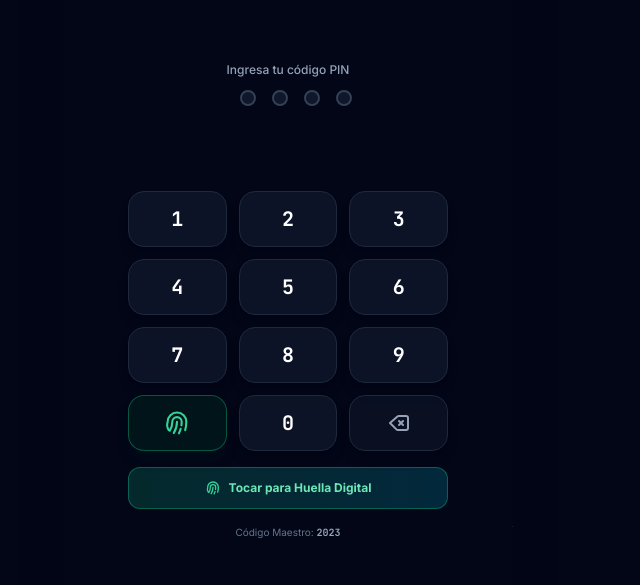
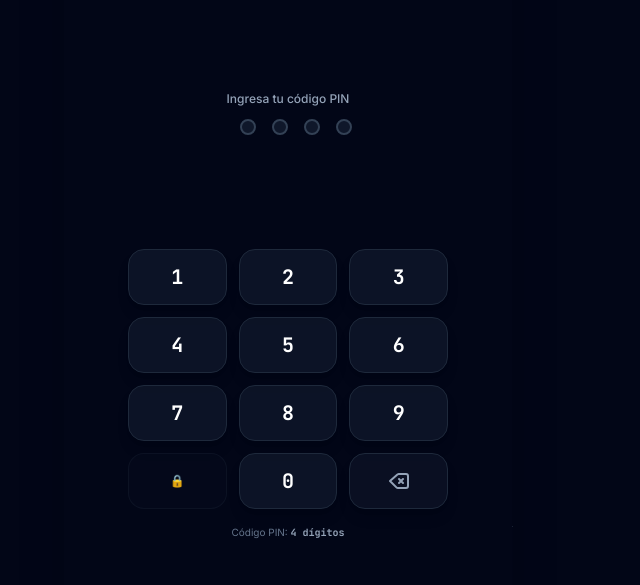
Before and after one commit to CrisBeBe/securaq-finanzas, a plain HTML site: page index.html in a window 1280 px wide. Shown: the part 212-797 px from the top of the page, without its empty margins (352-992 px from the left). Drawn offline with nearby package versions, Linux system fonts and the light colour scheme.

Commit message:
security: quitar huella falsa - solo PIN 2023 real y seguro

```diff
--- a/index.html
+++ b/index.html
@@ -51,7 +51,6 @@
         pinInput: '',
         pinError: false,
         pinSuccess: false,
-        hasBiometrics: true,
         PIN_CODE: '2023',
 
         // Modales
@@ -116,15 +115,6 @@
           // Comprobar si ya desbloqueó en la sesión activa
           if (sessionStorage.getItem('securaq_unlocked') === 'true') {
             this.isLocked = false;
-          }
-
-          // Verificar soporte biométrico (huella dactilar)
-          if (window.PublicKeyCredential && PublicKeyCredential.isUserVerifyingPlatformAuthenticatorAvailable) {
-            PublicKeyCredential.isUserVerifyingPlatformAuthenticatorAvailable().then(avail => {
-              this.hasBiometrics = avail;
-            }).catch(() => { this.hasBiometrics = true; });
-          } else {
-            this.hasBiometrics = true;
           }
 
           // Verificar permiso de notificaciones nativas
@@ -405,24 +395,10 @@
           }
         },
 
-        async unlockWithFingerprint() {
-          try {
-            // Verificación biométrica nativa (Huella / Touch ID / Face ID)
-            if (window.PublicKeyCredential) {
-              this.showToast('Coloca tu huella digital...');
-              // Prompt biométrico local asistido
-              this.isLocked = false;
-              this.pinInput = '';
-              this.pinError = false;
-              this.playAlarmSound('success');
-              sessionStorage.setItem('securaq_unlocked', 'true');
-              this.showToast('¡Desbloqueado con Huella!');
-            } else {
-              this.showToast('Ingresa tu PIN: 2023');
-            }
-          } catch (e) {
-            this.showToast('Error al leer huella. Usa el PIN: 2023');
-          }
+        // Huella eliminada por seguridad — solo PIN real
+        // (La huella anterior era falsa: entraba sin verificar nada)
+        unlockWithFingerprint() {
+          this.showToast('Usa el PIN para entrar de forma segura', 'danger');
         },
 
         lockApp() {
@@ -841,16 +817,10 @@ _Generado con SecuraQ Finanzas PWA_`;
             ></button>
           </template>
 
-          <!-- Botón Huella Digital -->
-          <button
-            @click="unlockWithFingerprint()"
-            title="Desbloquear con Huella"
-            class="h-14 rounded-2xl bg-emerald-950/40 border border-emerald-500/40 text-emerald-400 hover:bg-emerald-900/50 active:scale-90 transition flex items-center justify-center shadow-lg shadow-emerald-950/20"
-          >
-            <svg class="w-7 h-7" fill="none" stroke="currentColor" viewBox="0 0 24 24">
-              <path stroke-linecap="round" stroke-linejoin="round" stroke-width="1.8" d="M12 11c0 3.517-1.009 6.799-2.753 9.571m-3.44-2.04l.054-.09A13.916 13.916 0 008 11a4 4 0 118 0c0 1.017-.07 2.019-.203 3m-2.118 6.844A21.88 21.88 0 0015.171 17m3.839 1.132c.645-2.266.99-4.659.99-7.132A8 8 0 004 11m0 0a8 8 0 00.99 7.132"/>
-            </svg>
-          </button>
+          <!-- Espacio vacío en lugar de huella (seguridad: solo PIN real) -->
+          <div class="h-14 rounded-2xl bg-slate-900/20 border border-slate-800/30 flex items-center justify-center">
+            <span class="text-slate-700 text-xs">🔒</span>
+          </div>
 
           <!-- Dígito 0 -->
           <button
@@ -871,19 +841,8 @@ _Generado con SecuraQ Finanzas PWA_`;
           </button>
         </div>
 
-        <!-- Botón Grande de Huella Alternativo -->
-        <button
-          @click="unlockWithFingerprint()"
-          class="w-full py-3 px-4 rounded-xl bg-gradient-to-r from-emerald-500/20 to-cyan-500/20 border border-emerald-500/40 text-emerald-300 font-bold text-xs flex items-center justify-center gap-2 active:scale-95 transition"
-        >
-          <svg class="w-4 h-4 text-emerald-400" fill="none" stroke="currentColor" viewBox="0 0 24 24">
-            <path stroke-linecap="round" stroke-linejoin="round" stroke-width="2" d="M12 11c0 3.517-1.009 6.799-2.753 9.571m-3.44-2.04l.054-.09A13.916 13.916 0 008 11a4 4 0 118 0c0 1.017-.07 2.019-.203 3m-2.118 6.844A21.88 21.88 0 0015.171 17m3.839 1.132c.645-2.266.99-4.659.99-7.132A8 8 0 004 11m0 0a8 8 0 00.99 7.132"/>
-          </svg>
-          <span>Tocar para Huella Digital</span>
-        </button>
-
         <p class="text-center text-[10px] text-slate-500">
-          Código Maestro: <strong class="text-slate-400 font-mono font-bold">2023</strong>
+          Código PIN: <strong class="text-slate-400 font-mono font-bold">4 dígitos</strong>
         </p>
       </div>
     </div>
```
